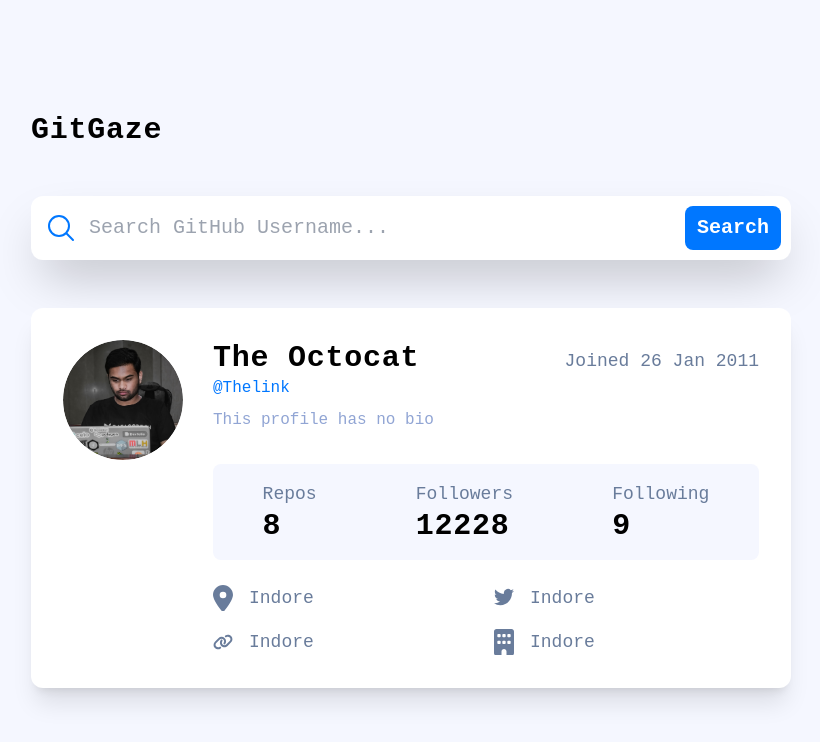
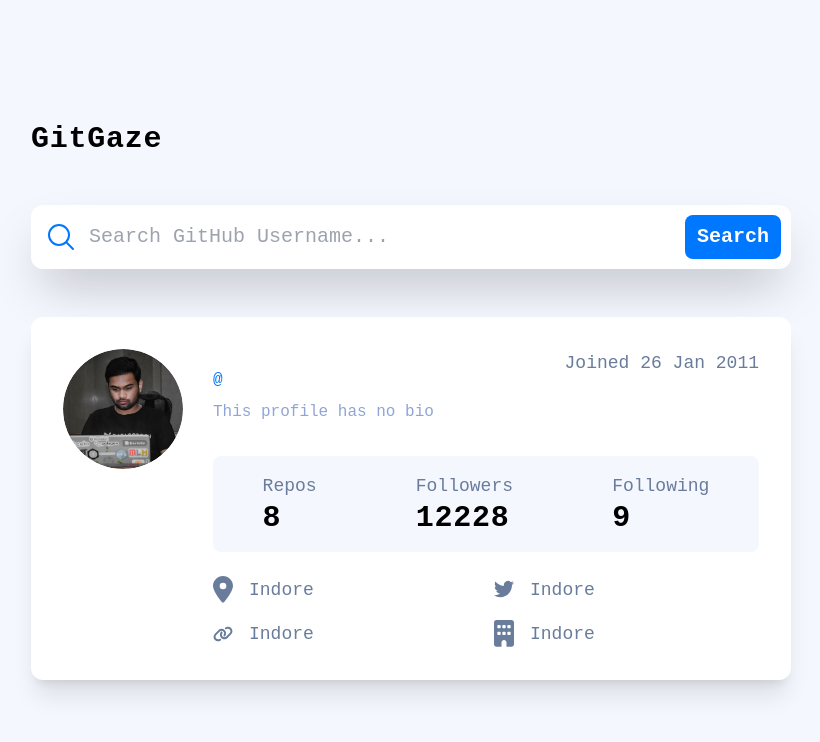
Before and after one commit to Atharv-110/gitgaze, a Next.js app: page / in a window 1280 px wide. Shown: the top 742 px of the page, without its empty margins (229-1049 px from the left). Built offline with nearby package versions, Linux system fonts and the light colour scheme; no server answers.

Commit message:
fix: update profile header

```diff
--- a/app/_components/@ui/AvatarComp.tsx
+++ b/app/_components/@ui/AvatarComp.tsx
@@ -1,5 +1,4 @@
 import Image from "next/image";
-import im from "@/public/atharv-vani.jpg"
 
 interface IProps {
   image: string | null
@@ -13,6 +12,7 @@
       height={50}
       alt="avatar"
       className="w-full rounded-full"
+      unoptimized
     />
   );
 };
--- a/app/_components/@ui/TypographyComp.tsx
+++ b/app/_components/@ui/TypographyComp.tsx
@@ -18,6 +18,7 @@
     case "link":
       return (
         <Link
+          target="_blank"
           href={`${url}`}
           className="text-sm md:text-base text-theme-blue hover:underline underline-offset-2"
         >
--- a/app/_components/card/ProfileCard.tsx
+++ b/app/_components/card/ProfileCard.tsx
@@ -2,15 +2,19 @@
 import ProfileCardHeader from "./sections/ProfileCardHeader";
 import ProfileCardMain from "./sections/ProfileCardMain";
 import ProfileCardFooter from "./sections/ProfileCardFooter";
-import { IData } from "@/app/_interface/iData";
+// import { IData } from "@/app/_interface/iData";
 
 interface IProps {
   image: string | null;
+  name: string;
+  username: string;
+  url: string;
+  bio: string | null;
   // data: IData[];
 }
 
 const ProfileCard: React.FC<IProps> = (props) => {
-  const { image } = props;
+  const { image, name, username, url, bio } = props;
   return (
     <div className="card">
       <div className="flex justify-between">
@@ -18,7 +22,12 @@
           <AvatarComp image={image} />
         </div>
         <div className="w-[calc(100%-90px)] md:w-[calc(100%-150px)]">
-          <ProfileCardHeader />
+          <ProfileCardHeader
+            name={name}
+            username={username}
+            url={url}
+            bio={bio}
+          />
           <div className="hidden lg:block mt-8">
             <ProfileCardMain />
             <ProfileCardFooter />
--- a/app/_components/card/sections/ProfileCardHeader.tsx
+++ b/app/_components/card/sections/ProfileCardHeader.tsx
@@ -1,17 +1,25 @@
 import TypographyComp from "@/app/_components/@ui/TypographyComp";
 
-const ProfileCardHeader: React.FC = () => {
+interface IProps {
+  name: string,
+  username: string,
+  url: string,
+  bio: string | null
+}
+
+const ProfileCardHeader: React.FC<IProps> = (props) => {
+  const  { name, username, url, bio } = props;
   return (
     <div className="flex flex-col gap-y-1 lg:flex-row items-baseline justify-between text-lg">
       <div className="flex flex-col">
-        <TypographyComp variant="title" text="The Octocat" />
+        <TypographyComp variant="title" text={name}  />
         <TypographyComp
           variant="link"
-          text="Thelink"
-          url="https://github-user-search-app-gold.vercel.app/"
+          text={username}
+          url={url}
         />
         <div className="hidden lg:block mt-2">
-          <TypographyComp variant="subtitle" text="This profile has no bio" />
+          <TypographyComp variant="subtitle" text={bio ?? "This profile has no bio"} />
         </div>
       </div>
       <div>
--- a/app/_components/sections/MainSection.tsx
+++ b/app/_components/sections/MainSection.tsx
@@ -8,8 +8,18 @@
 
 const MainSection: React.FC = () => {
   const [username, setUsername] = useState<string>("octocat");
-  const [data, setData] = useState<{ avatar_url: string | null }>({
+  const [data, setData] = useState<{
+    avatar_url: string | null;
+    name: string;
+    username: string;
+    url: string;
+    bio: string | null;
+  }>({
     avatar_url: null,
+    name: "",
+    username: "",
+    url: "",
+    bio: null
   });
   // console.log(data);
 
@@ -18,7 +28,14 @@
       try {
         const responseData = await searchUser(username);
         if (responseData !== undefined) {
-          setData({ avatar_url: responseData.data.avatar_url });
+          console.log(responseData.data);
+          setData({
+            avatar_url: responseData.data.avatar_url,
+            name: responseData.data.name,
+            username: responseData.data.login,
+            url: responseData.data.html_url,
+            bio: responseData.data.bio
+          });
         }
       } catch (error) {
         console.error("Error fetching data:", error);
@@ -32,7 +49,13 @@
     <section className="w-full md:w-[760px] flex flex-col gap-12">
       <TypographyComp variant="title" text="GitGaze" />
       <InputComp setUsername={setUsername} />
-      <ProfileCard image={data.avatar_url} />
+      <ProfileCard
+        image={data.avatar_url}
+        name={data.name}
+        username={data.username}
+        url={data.url}
+        bio={data.bio}
+      />
     </section>
   );
 };
```
